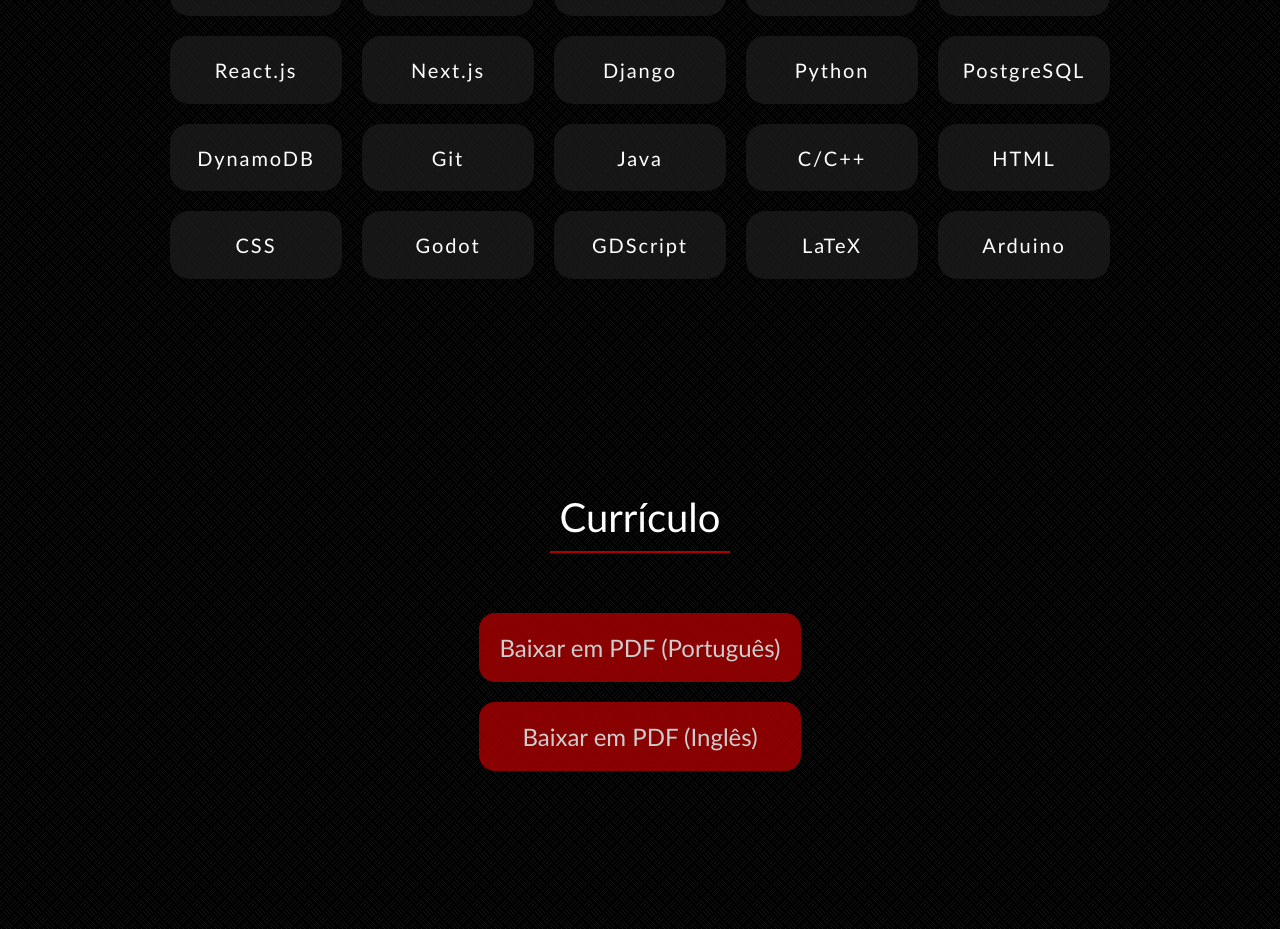
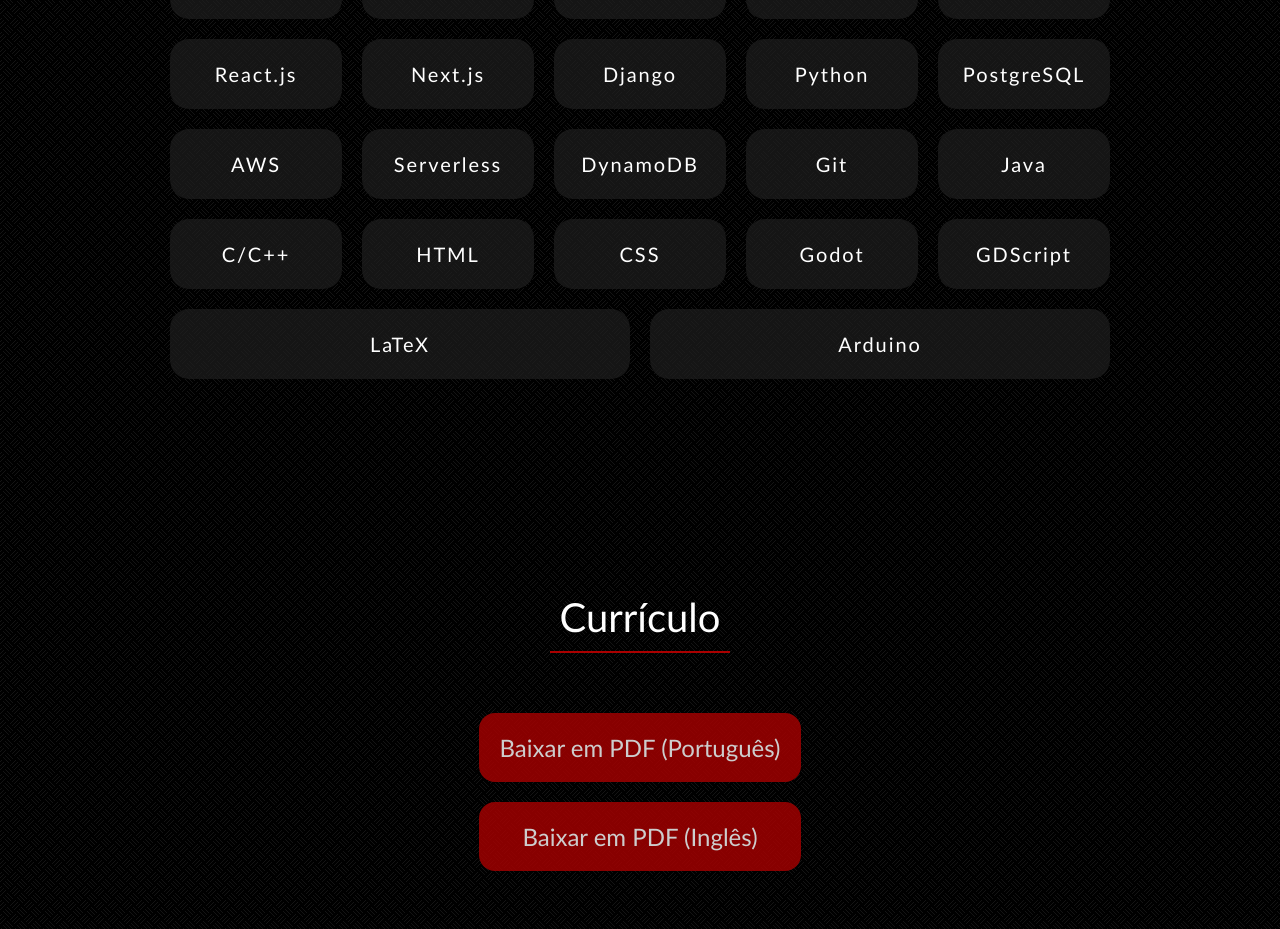
Before and after one commit to InfiniteMarcus/my-portfolio-nextjs, a Next.js app: page / in a window 1280 px wide. Shown: the part 3140-4069 px from the top of the page. Built offline with nearby package versions, Linux system fonts and the light colour scheme; no server answers.

Commit message:
feat: Adding more skills

```diff
--- a/src/app/page.tsx
+++ b/src/app/page.tsx
@@ -158,7 +158,7 @@
             <Card
               title={t("Skills.Title")}
               description={[t("Skills.Paragraph")]}
-              containerHeight={350}
+              containerHeight={450}
             >
               <Gallery
                 itemKey="skills"
--- a/src/data/skills.json
+++ b/src/data/skills.json
@@ -9,6 +9,8 @@
     "Django",
     "Python",
     "PostgreSQL",
+    "AWS",
+    "Serverless",
     "DynamoDB",
     "Git",
     "Java",
```
